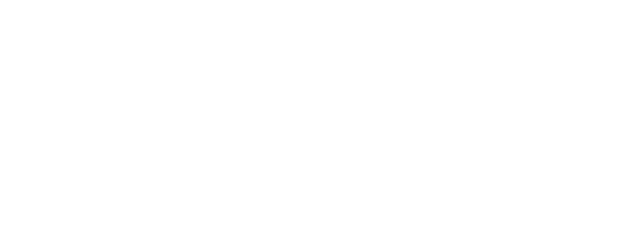
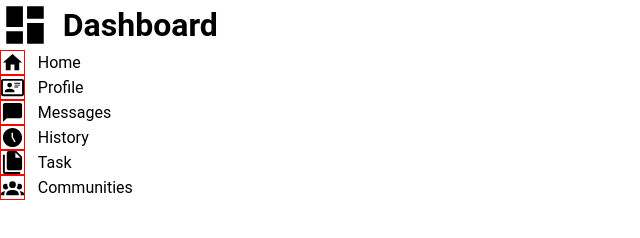
Before and after one commit to alxxjandro/adminDashBoard, a plain HTML site: page index.html in a window 1280 px wide. Shown: the whole page, without its empty margins (0-640 px from the left). Drawn offline with Linux system fonts and the light colour scheme.

Commit message:
added assets files

```diff
--- a/index.html
+++ b/index.html
@@ -1,3 +1,45 @@
-<html>
+<!DOCTYPE html>
+<html lang="en">
+<head>
+    <meta charset="UTF-8">
+    <meta name="viewport" content="width=device-width, initial-scale=1.0">
+    <title>Admin Dashboard</title>
+    <link rel="stylesheet" href="style.css">
+</head>
+<body>
+    <div class="dashboard">
+        <div class="dashboardTitle">
+            <img src="/assets/view-dashboard.svg">
+            <h1 class="title">Dashboard</h1>
+        </div>
+        <div class="homeButtons">
+            <div class="button">
+                <img src="/assets/home.svg">
+                <p class="sidebar-text">Home</p>
+            </div>
+            <div class="button">
+                <img src="/assets/card-account-details-outline.svg">
+                <p class="sidebar-text">Profile</p>
+            </div>
+            <div class="button">
+                <img src="/assets/message.svg">
+                <p class="sidebar-text">Messages</p>
+            </div>
+            <div class="button">
+                <img src="/assets/clock-time-five.svg">
+                <p class="sidebar-text">History</p>
+            </div>
+            <div class="button">
+                <img src="/assets/file-multiple.svg">
+                <p class="sidebar-text">Task</p>
+            </div>
+            <div class="button">
+                <img src="assets/account-group.svg">
+                <p class="sidebar-text">Communities</p>
+            </div>
 
+        </div>
+        <div class="settingsButtons"></div>
+    </div>
+</body>
 </html>
--- a/style.css
+++ b/style.css
@@ -0,0 +1,22 @@
+*{
+    font-family: "Roboto",sans-serif;
+    box-sizing: border-box;
+    margin: 0;
+    padding: 0;
+}
+
+.button,
+.dashboardTitle{
+    display: flex;
+    align-items: center;
+    gap: .8em;
+}
+
+.dashboardTitle > img{
+    width: 50px;
+}
+
+.button > img{
+    border: solid 1px red;
+    width: 25px;
+}
```
Also changed, not shown: assets/account-group.svg (added), assets/card-account-details-outline.svg (added), assets/clock-time-five.svg (added), assets/cog.svg (added), assets/file-multiple.svg (added), assets/help-box.svg (added), assets/home.svg (added), assets/message.svg (added), assets/shield-check.svg (added), assets/view-dashboard.svg (added).
